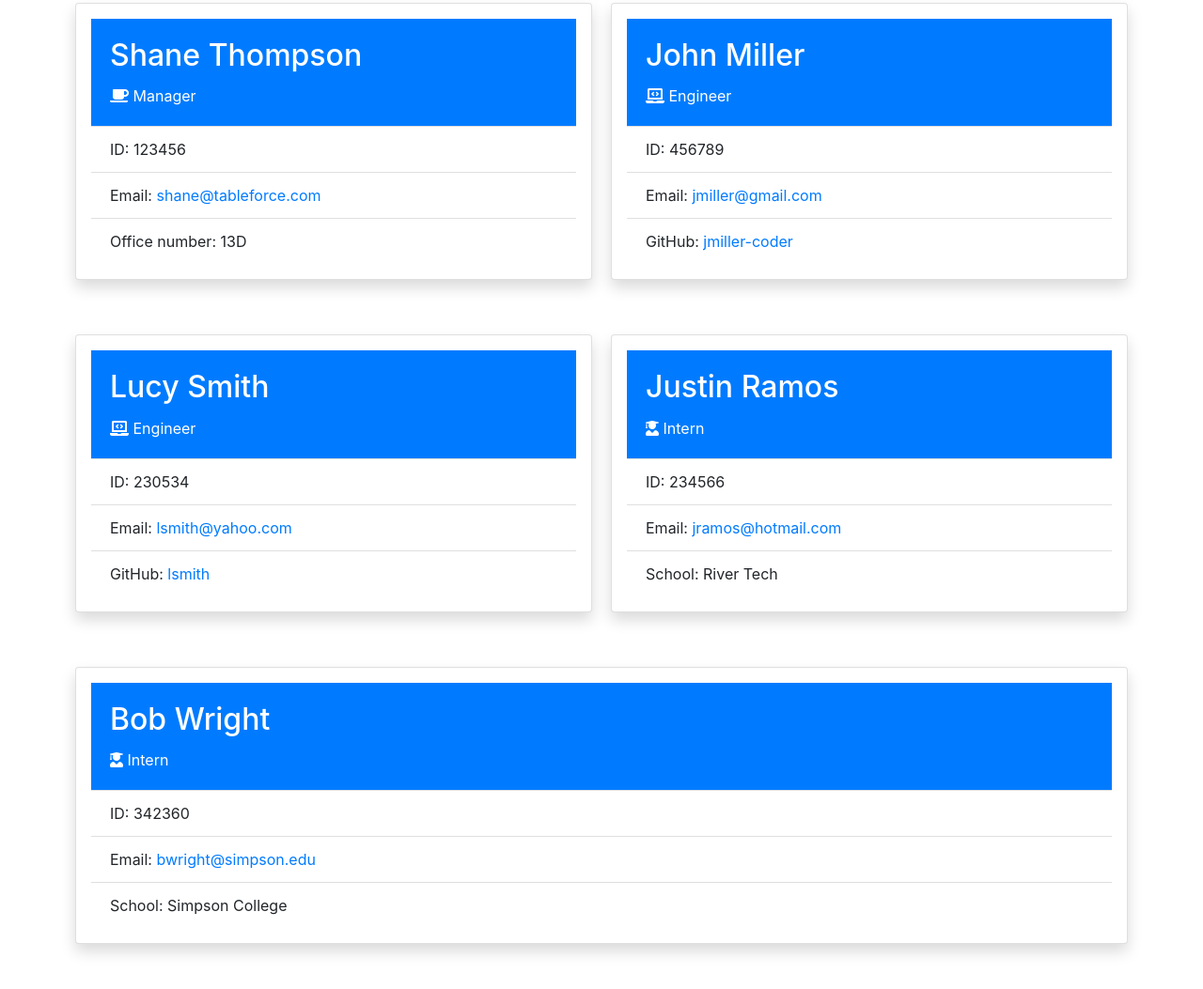
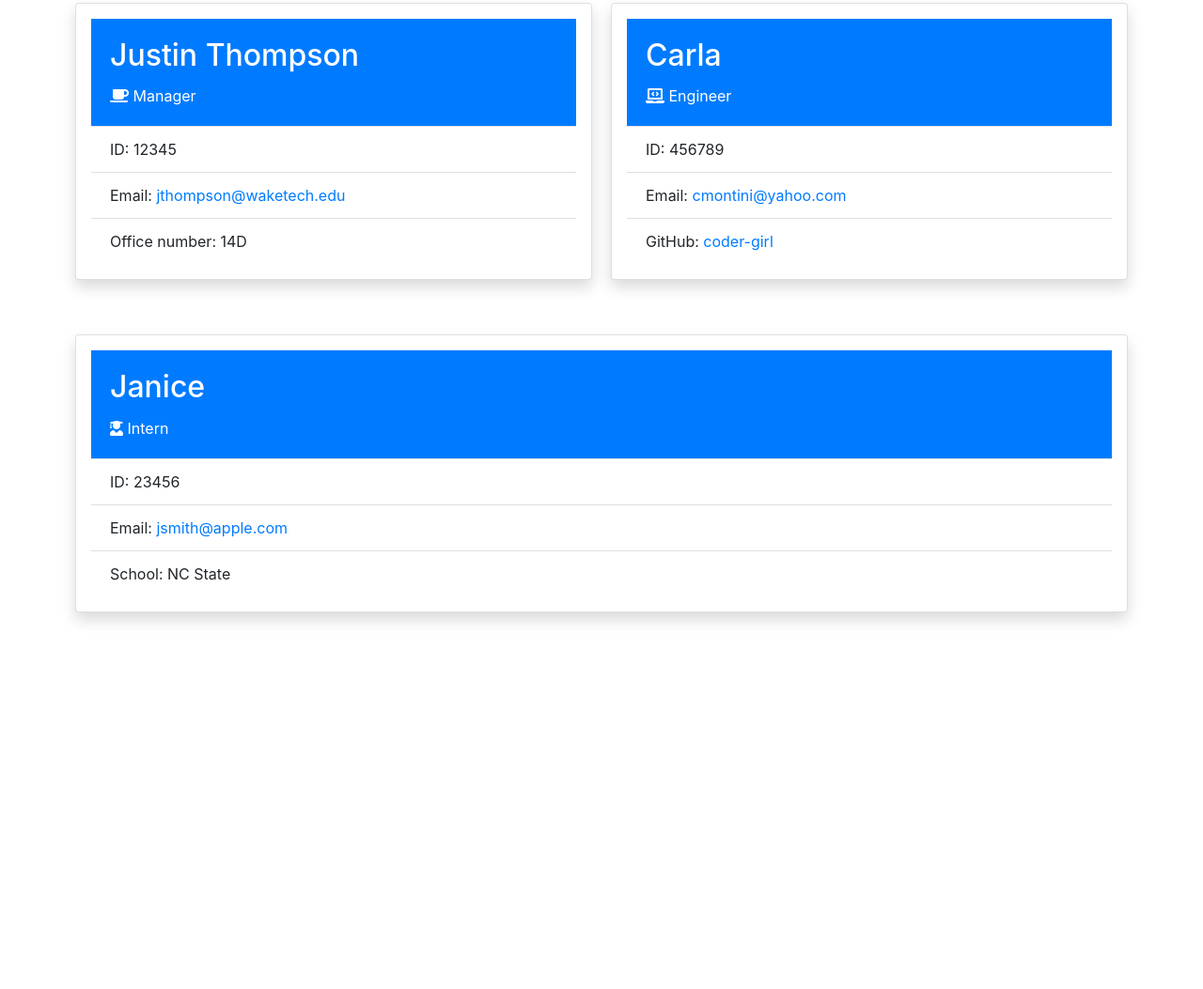
Before and after one commit to polizoto/teamProfile-Generator, a website: page dist/index.html in a window 1280 px wide. Shown: the part 191-1244 px from the top of the page at 94% size. After the commit the page ends 891 px from the top, so only its background shows below. Drawn offline with nearby package versions, Linux system fonts and the light colour scheme.

```diff
--- a/dist/index.html
+++ b/dist/index.html
@@ -26,56 +26,36 @@
       <div class="team-members">
       <div class="card shadow p-3 mb-5 bg-white rounded">
 <div class="card-body bg-primary">
-<h2 class="card-title">Shane Thompson</h2>
+<h2 class="card-title">Justin Thompson</h2>
 <p class="card-text"><i class="fa fa-coffee" aria-hidden="true"></i> Manager</p>
 </div>
 <ul class="list-group list-group-flush">
-<li class="list-group-item">ID: 123456</li>
-<li class="list-group-item">Email: <a href="mailto:shane@tableforce.com">shane@tableforce.com</a></li>
-<li class="list-group-item">Office number: 13D</li>
+<li class="list-group-item">ID: 12345</li>
+<li class="list-group-item">Email: <a href="mailto:jthompson@waketech.edu">jthompson@waketech.edu</a></li>
+<li class="list-group-item">Office number: 14D</li>
 </ul>
 </div>
 <div class="card shadow p-3 mb-5 bg-white rounded">
 <div class="card-body bg-primary">
-<h2 class="card-title">John Miller</h2>
+<h2 class="card-title">Carla</h2>
 <p class="card-text"><i class="fas fa-laptop-code"></i> Engineer</p>
 </div>
 <ul class="list-group list-group-flush">
 <li class="list-group-item">ID: 456789</li>
-<li class="list-group-item">Email: <a href="mailto:jmiller@gmail.com">jmiller@gmail.com</a></li>
-<li class="list-group-item">GitHub: <a href="https://github.com/jmiller-coder" target="_blank">jmiller-coder</a></li>
-</ul>
-</div><div class="card shadow p-3 mb-5 bg-white rounded">
-<div class="card-body bg-primary">
-<h2 class="card-title">Lucy Smith</h2>
-<p class="card-text"><i class="fas fa-laptop-code"></i> Engineer</p>
-</div>
-<ul class="list-group list-group-flush">
-<li class="list-group-item">ID: 230534</li>
-<li class="list-group-item">Email: <a href="mailto:lsmith@yahoo.com">lsmith@yahoo.com</a></li>
-<li class="list-group-item">GitHub: <a href="https://github.com/lsmith" target="_blank">lsmith</a></li>
+<li class="list-group-item">Email: <a href="mailto:cmontini@yahoo.com">cmontini@yahoo.com</a></li>
+<li class="list-group-item">GitHub: <a href="https://github.com/coder-girl" target="_blank">coder-girl</a></li>
 </ul>
 </div>
 
 <div class="card shadow p-3 mb-5 bg-white rounded">
 <div class="card-body bg-primary">
-<h2 class="card-title">Justin Ramos</h2>
+<h2 class="card-title">Janice</h2>
 <p class="card-text"><i class="fas fa-user-graduate"></i> Intern</p>
 </div>
 <ul class="list-group list-group-flush">
-<li class="list-group-item">ID: 234566</li>
-<li class="list-group-item">Email: <a href="mailto:jramos@hotmail.com">jramos@hotmail.com</a></li>
-<li class="list-group-item">School: River Tech</li>
-</ul>
-</div><div class="card shadow p-3 mb-5 bg-white rounded">
-<div class="card-body bg-primary">
-<h2 class="card-title">Bob Wright</h2>
-<p class="card-text"><i class="fas fa-user-graduate"></i> Intern</p>
-</div>
-<ul class="list-group list-group-flush">
-<li class="list-group-item">ID: 342360</li>
-<li class="list-group-item">Email: <a href="mailto:bwright@simpson.edu">bwright@simpson.edu</a></li>
-<li class="list-group-item">School: Simpson College</li>
+<li class="list-group-item">ID: 23456</li>
+<li class="list-group-item">Email: <a href="mailto:jsmith@apple.com">jsmith@apple.com</a></li>
+<li class="list-group-item">School: NC State</li>
 </ul>
 </div>
 
```
Also changed, not shown: readMe.md.
